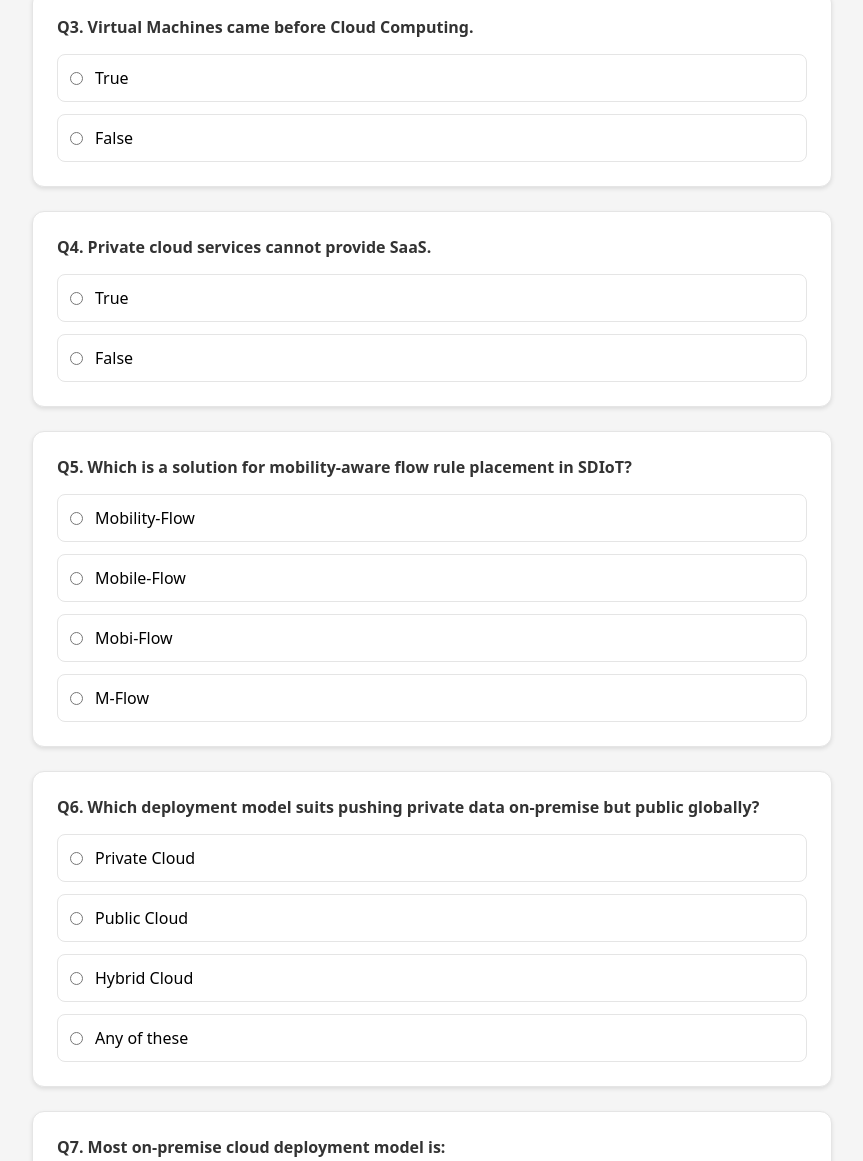
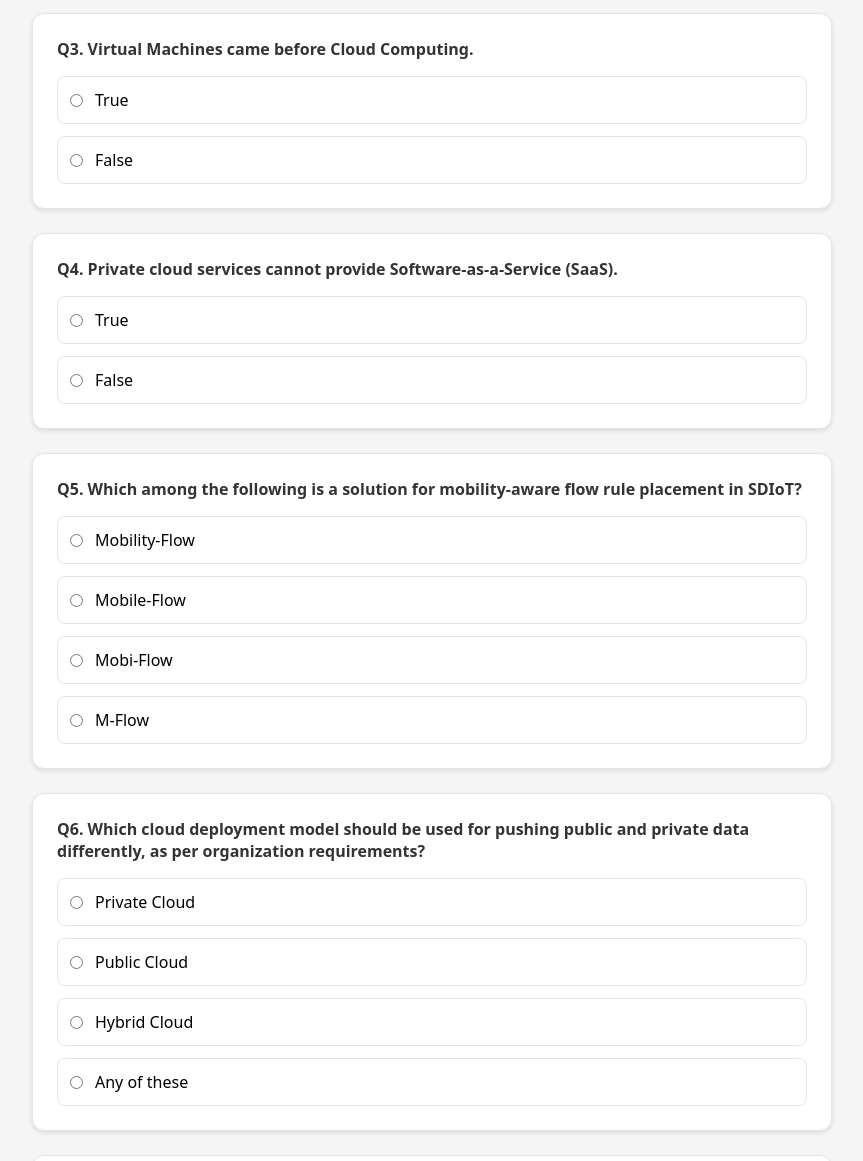
Before and after one commit to FakeNobita/IOTWEEK8, a plain HTML site: page index.html in a window 1280 px wide. Shown: the part 772-1933 px from the top of the page, without its empty margins (208-1071 px from the left). Drawn offline with Linux system fonts and the light colour scheme.

Commit message:
Update index.html

```diff
--- a/index.html
+++ b/index.html
@@ -165,14 +165,14 @@ const questions = [
       "A traditional routing protocol",
       "A queue management protocol",
       "An SDN protocol tailored for IoT devices",
-      "A physical connectivity protocol"
+      "A physical connectivity protocol."
     ],
     correctAnswer: 2,
-    explanation: "Sensor Openflow is an SDN protocol for IoT. Lecture 36@1:38."
+    explanation: "An SDN protocol tailored for IoT devices. Refer Lecture 36@1:38"
   },
   {
     id: 2,
-    question: "Mobi-Flow vs Conventional networking in message overhead?",
+    question: "With respect to Mobi-Flow, how does Mobi-Flow fare in comparison to Conventional networking in terms of message overhead?",
     options: [
       "Mobi-Flow > Conventional",
       "Mobi-Flow < Conventional",
@@ -180,49 +180,75 @@ const questions = [
       "None of the given"
     ],
     correctAnswer: 1,
-    explanation: "Mobi-Flow has lower message overhead. Lecture 36@16:08."
+    explanation: "Mobi-Flow has lower message overhead than conventional networking. Refer Lecture 36@16:08."
   },
   {
     id: 3,
     question: "Virtual Machines came before Cloud Computing.",
-    options: ["True", "False"],
+    options: [
+      "True",
+      "False"
+    ],
     correctAnswer: 0,
-    explanation: "Virtual Machines predate Cloud Computing. Lecture 37@8:00."
+    explanation: "Virtual Machines came before Cloud Computing. Refer Lecture 37@8:00"
   },
   {
     id: 4,
-    question: "Private cloud services cannot provide SaaS.",
-    options: ["True", "False"],
+    question: "Private cloud services cannot provide Software-as-a-Service (SaaS).",
+    options: [
+      "True",
+      "False"
+    ],
     correctAnswer: 1,
-    explanation: "Any cloud model can offer SaaS. Lecture 37@14:36."
+    explanation: "Any cloud deployment model can provide any cloud service model. Refer Lecture 37@14:36."
   },
   {
     id: 5,
-    question: "Which is a solution for mobility-aware flow rule placement in SDIoT?",
-    options: ["Mobility-Flow", "Mobile-Flow", "Mobi-Flow", "M-Flow"],
+    question: "Which among the following is a solution for mobility-aware flow rule placement in SDIoT?",
+    options: [
+      "Mobility-Flow",
+      "Mobile-Flow",
+      "Mobi-Flow",
+      "M-Flow"
+    ],
     correctAnswer: 2,
-    explanation: "Mobi-Flow is the proposed solution. Lecture 36@13:09."
+    explanation: "Mobi-Flow provides a solution for mobility-aware flow rule placement. Refer Lecture 36@13:09."
   },
   {
     id: 6,
-    question: "Which deployment model suits pushing private data on-premise but public globally?",
-    options: ["Private Cloud", "Public Cloud", "Hybrid Cloud", "Any of these"],
+    question: "Which cloud deployment model should be used for pushing public and private data differently, as per organization requirements?",
+    options: [
+      "Private Cloud",
+      "Public Cloud",
+      "Hybrid Cloud",
+      "Any of these"
+    ],
     correctAnswer: 2,
-    explanation: "Hybrid Cloud supports both public and private needs. Lecture 37, ppt 18."
+    explanation: "Hybrid cloud supports both public and private cloud features. Lecture 37, ppt No. 18."
   },
   {
     id: 7,
-    question: "Most on-premise cloud deployment model is:",
-    options: ["Private Cloud", "Public cloud", "IaaS", "PaaS"],
+    question: "Which among the following is the most on-premise cloud deployment model?",
+    options: [
+      "Private Cloud",
+      "Public cloud",
+      "IaaS",
+      "PaaS"
+    ],
     correctAnswer: 0,
-    explanation: "Private Cloud is the most on-premise model. Lecture 37@33:31."
+    explanation: "Private cloud is most on-premise. Refer Lecture 37@33:31."
   },
   {
     id: 8,
-    question: "Which client requires constant connection to cloud?",
-    options: ["Thin client", "Thick client", "Both", "None"],
+    question: "Which of the following type of client requires constant communication/connection with the cloud server?",
+    options: [
+      "Thin client",
+      "Thick client",
+      "Both thin and thick clients",
+      "None of these"
+    ],
     correctAnswer: 0,
-    explanation: "Thin clients need constant server communication. Lecture 37@20:00."
+    explanation: "Thin clients need constant communication with the server. Refer Lecture 37@20:00."
   },
   {
     id: 9,
@@ -234,45 +260,55 @@ const questions = [
       "Criticality, Integrity, Accountability"
     ],
     correctAnswer: 0,
-    explanation: "CIA = Confidentiality, Integrity, Availability. Lecture 39@21:01."
+    explanation: "'CIA' = Confidentiality, Integrity, Availability. Refer Lecture 39@21:01."
   },
   {
     id: 10,
-    question: "Accessing Spotify from browser is an example of:",
-    options: ["SaaS", "PaaS", "IaaS", "DaaS"],
+    question: "When accessing Spotify online without installing, which cloud service model are you using?",
+    options: [
+      "SaaS",
+      "PaaS",
+      "IaaS",
+      "DaaS"
+    ],
     correctAnswer: 0,
-    explanation: "Spotify in-browser access is SaaS. Lecture 37@26:14, 38@13:16."
+    explanation: "Spotify is SaaS. Refer Lecture 37@26:14 AND 38@13:16."
   },
   {
     id: 11,
-    question: "Which levels of security are necessary in Cloud Computing?",
+    question: "With respect to Cloud Computing security, which of the following are necessary?",
     options: [
-      "Network Level only",
-      "Application Level only",
-      "Host Level only",
-      "All of Network, Host, and Application"
+      "Network Level Security but not Host Level Security",
+      "Application Level Security but not Host Level Security",
+      "Host Level Security but not Network Level Security",
+      "All of Network, Host and Application Level Security."
     ],
     correctAnswer: 3,
-    explanation: "All three levels are essential. Lecture 39."
+    explanation: "All levels of security are needed. Refer Lecture 39."
   },
   {
     id: 12,
-    question: "Which service models face security and client authentication issues?",
-    options: ["SaaS", "SaaS and PaaS", "IaaS", "All of them"],
+    question: "Data security and client authentication is an issue in which of the following cloud service models?",
+    options: [
+      "SaaS",
+      "SaaS and PaaS",
+      "IaaS",
+      "All of them"
+    ],
     correctAnswer: 3,
-    explanation: "All service models face these issues. Lecture 39."
+    explanation: "Security is a concern in all cloud models. Refer Lecture 39."
   },
   {
     id: 13,
-    question: "Role of a Hypervisor?",
+    question: "What is the role of a Hypervisor (most probable answer)?",
     options: [
-      "To install a router",
-      "Platform for virtual machines",
-      "To fabricate sensors",
-      "Communication between switches"
+      "To facilitate installation of a router",
+      "To provide a platform for executing virtual machines",
+      "To facilitate sensor fabrication",
+      "To communicate between switches themselves."
     ],
     correctAnswer: 1,
-    explanation: "Hypervisor runs virtual machines. Lecture 38@5:40."
+    explanation: "Hypervisors run virtual machines. Refer Lecture 38@5:40."
   },
   {
     id: 14,
@@ -281,17 +317,22 @@ const questions = [
       "Remote software execution",
       "Platform independence",
       "Centralized control",
-      "None of these"
+      "None of these."
     ],
     correctAnswer: 2,
-    explanation: "Centralized control is a limitation. Lecture 38@15:58."
+    explanation: "SaaS limitation: Centralized control. Refer Lecture 38@15:58."
   },
   {
     id: 15,
-    question: "__________ means independent of device or location.",
-    options: ["Scalable", "Reliability", "Agile", "Ubiquitous"],
+    question: "Fill in the blank: ____________ means independent of device or location.",
+    options: [
+      "Scalable",
+      "Reliability",
+      "Agile",
+      "Ubiquitous"
+    ],
     correctAnswer: 3,
-    explanation: "Ubiquitous means device/location-independent. Lecture 37@18:06."
+    explanation: "Ubiquitous = independent of device/location. Refer Lecture 37@18:06."
   }
 ];
 
```
